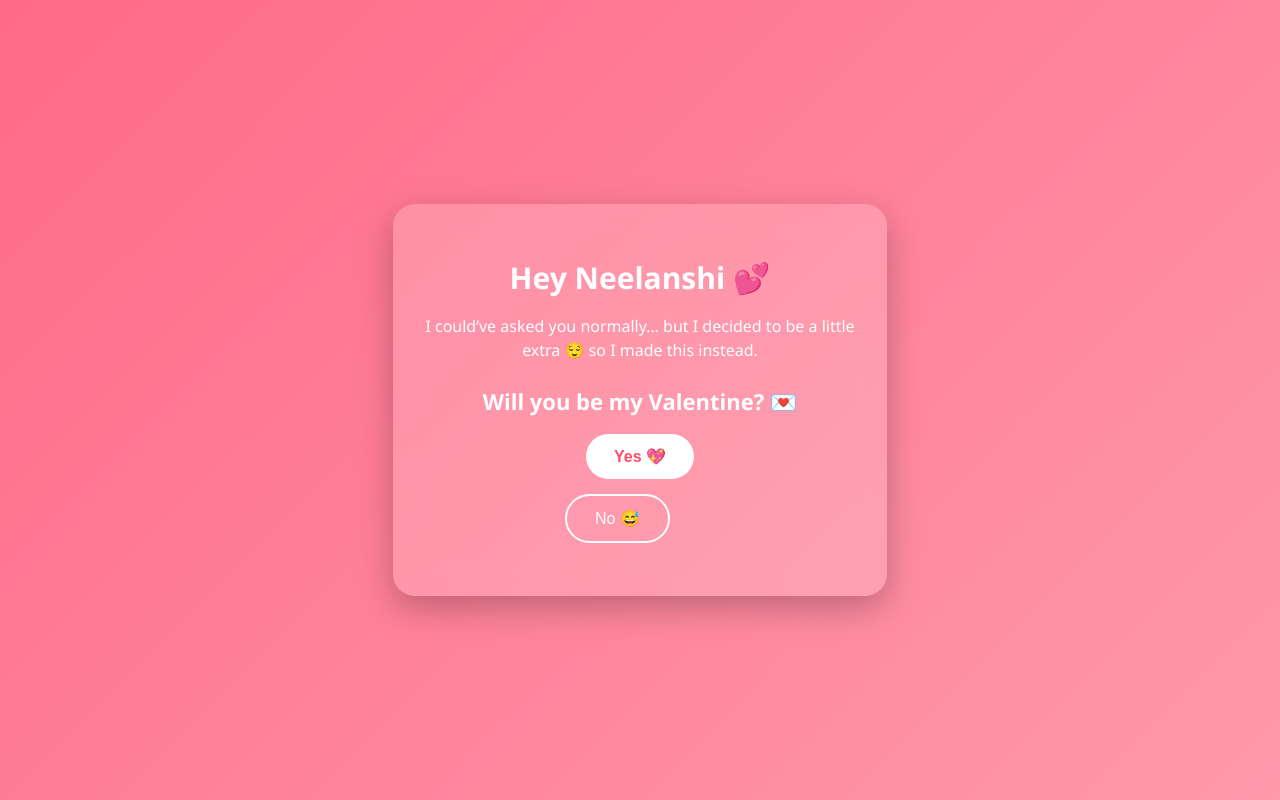
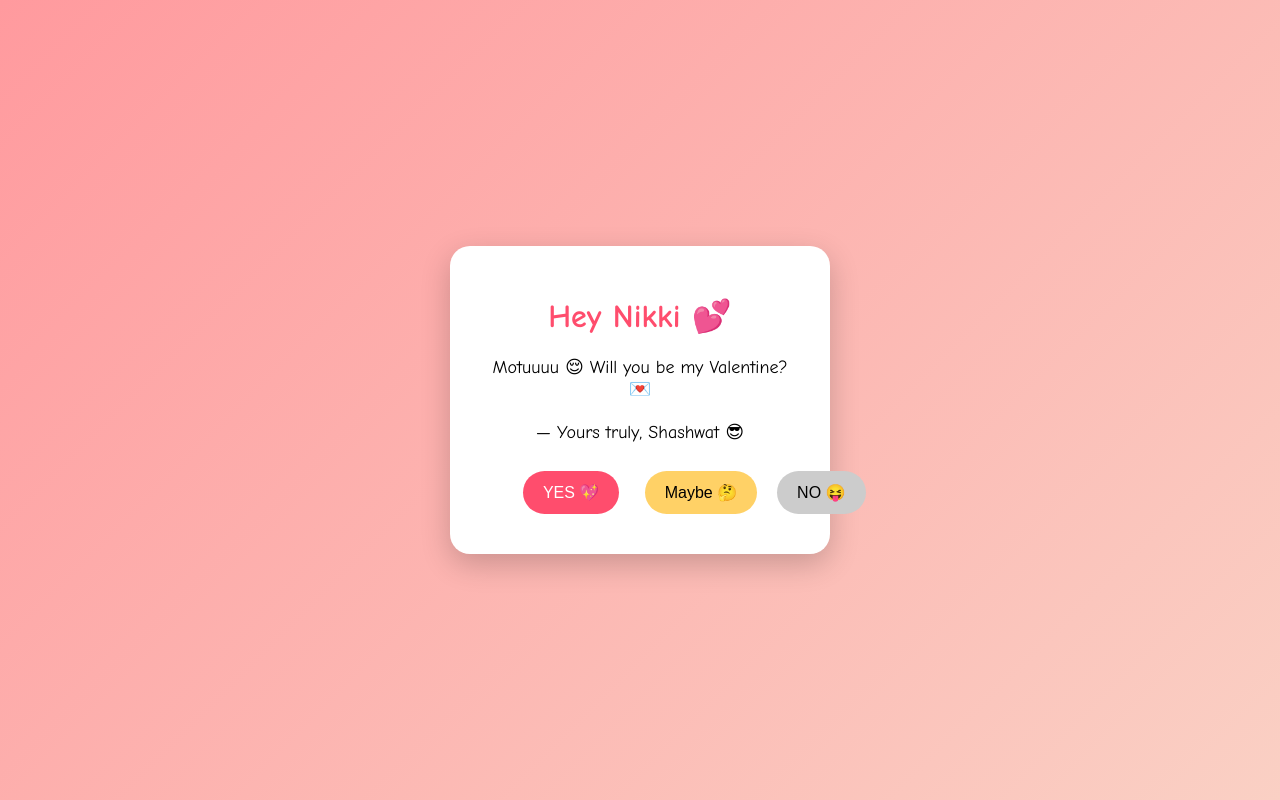
Before and after one commit to shashwatshokeen-gif/Valentine-, a plain HTML site: page index.html in a window 1280 px wide. Drawn offline with Linux system fonts and the light colour scheme.

Commit message:
Update Valentine message and styling in index.html

```diff
--- a/index.html
+++ b/index.html
@@ -1,154 +1,119 @@
 <!DOCTYPE html>
 <html lang="en">
 <head>
-    <meta charset="UTF-8">
-    <title>For Neelanshi 💖</title>
-    <meta name="viewport" content="width=device-width, initial-scale=1.0">
+  <meta charset="UTF-8" />
+  <title>Hey Nikki 💖</title>
+  <meta name="viewport" content="width=device-width, initial-scale=1.0" />
+
   <style>
     body {
       margin: 0;
-            font-family: 'Segoe UI', sans-serif;
-            background: linear-gradient(135deg, #ff6a88, #ff99ac);
       height: 100vh;
+      background: linear-gradient(135deg, #ff9a9e, #fad0c4);
       display: flex;
       justify-content: center;
       align-items: center;
-            color: #fff;
+      font-family: 'Comic Sans MS', cursive, sans-serif;
       overflow: hidden;
     }
 
     .card {
-            background: rgba(255, 255, 255, 0.18);
-            backdrop-filter: blur(12px);
-            padding: 32px;
-            border-radius: 22px;
+      background: white;
+      padding: 30px;
+      border-radius: 20px;
       text-align: center;
-            width: 90%;
-            max-width: 430px;
-            box-shadow: 0 12px 35px rgba(0,0,0,0.25);
+      max-width: 320px;
+      box-shadow: 0 10px 30px rgba(0,0,0,0.2);
     }
 
     h1 {
-            font-size: 30px;
-            margin-bottom: 8px;
-        }
-
-        h2 {
-            font-size: 22px;
-            margin: 18px 0;
+      color: #ff4d6d;
     }
 
     p {
-            font-size: 16px;
-            line-height: 1.5;
-            margin-bottom: 24px;
-        }
-
-        .buttons {
-            position: relative;
-            height: 130px;
+      font-size: 18px;
     }
 
     button {
+      padding: 12px 20px;
+      margin: 10px;
+      font-size: 16px;
       border: none;
-            padding: 13px 28px;
-            font-size: 16px;
       border-radius: 30px;
       cursor: pointer;
-            transition: all 0.2s ease;
     }
 
-        #yes {
-            background: #fff;
-            color: #ff4d6d;
-            font-weight: 600;
+    #yesBtn {
+      background: #ff4d6d;
+      color: white;
     }
 
-        #no {
-            background: transparent;
-            color: #fff;
-            border: 2px solid #fff;
+    #noBtn {
+      background: #ccc;
       position: absolute;
-            left: 140px;
-            top: 60px;
     }
 
-        #yes:hover {
-            transform: scale(1.12);
-        }
-
-        .celebrate {
-            display: none;
-            font-size: 20px;
-            margin-top: 22px;
-            line-height: 1.4;
-        }
-
-        .signature {
-            margin-top: 15px;
-            font-size: 14px;
-            opacity: 0.85;
+    #maybeBtn {
+      background: #ffd166;
     }
   </style>
 </head>
+
 <body>
 
-<div class="card">
-    <h1>Hey Neelanshi 💕</h1>
-
-    <p>
-        I could’ve asked you normally…
-        but I decided to be a little extra 😌
-        so I made this instead.
+  <div class="card" id="card">
+    <h1>Hey Nikki 💕</h1>
+    <p id="text">
+      Motuuuu 😌
+      Will you be my Valentine? 💌
+      <br><br>
+      — Yours truly, Shashwat 😎
     </p>
 
-    <h2>Will you be my Valentine? 💌</h2>
-
-    <div class="buttons">
-        <button id="yes">Yes 💖</button>
-        <button id="no">No 😅</button>
-    </div>
-
-    <div class="celebrate" id="celebrate">
-        YAYYY!! 🎉💘
-        Best decision of the day 😄
-        <br><br>
-        Step 1 complete.
-        Step 2: coffee with me? ☕😉
-        <div class="signature">— Shashwat 💫</div>
-    </div>
+    <button id="yesBtn" onclick="yesClicked()">YES 💖</button>
+    <button id="maybeBtn" onclick="maybeClicked()">Maybe 🤔</button>
+    <button id="noBtn" onmouseover="moveNo()">NO 😝</button>
   </div>
 
   <script>
-    const noBtn = document.getElementById("no");
-    const yesBtn = document.getElementById("yes");
-    const celebrate = document.getElementById("celebrate");
+    const questions = [
+      "Are you REALLY sure, Nikki? 🥺",
+      "Like 100% pakka? 😌",
+      "Motuu, last chance to say no 😏",
+      "Okay final final… YES? 💍💖"
+    ];
 
-    let yesClicks = 0;
+    let step = 0;
 
-yesBtn.addEventListener("click", () => {
-    yesClicks++;
-
-    if (yesClicks === 1) {
-        yesBtn.innerText = "Are you sure? 😏";
+    function yesClicked() {
+      if (step < questions.length) {
+        document.getElementById("text").innerHTML = questions[step];
+        step++;
+      } else {
+        document.getElementById("card").innerHTML = `
+          <h1>YAYYYYY 🎉💖</h1>
+          <p>
+            Officially my Valentine now 😍<br><br>
+            I owe you chocolates, hugs & infinite love 🍫🤗
+            <br><br>
+            — Shashwat 💘
+          </p>
+        `;
       }
-    else if (yesClicks === 2) {
-        yesBtn.innerText = "Like… REALLY sure? 🥺";
-    }
-    else if (yesClicks === 3) {
-        yesBtn.innerText = "Nikki… think once more 😌";
-    }
-    else if (yesClicks === 4) {
-        yesBtn.innerText = "Moti last chance h 💖";
-    }
-    else {
-        celebrate.style.display = "block";
-        yesBtn.style.display = "none";
-        noBtn.style.display = "none";
     }
 
-    yesBtn.style.transform = `scale(${1 + yesClicks * 0.05})`;
-});
+    function maybeClicked() {
+      document.getElementById("text").innerHTML =
+        "Maybe means YES but with drama 😏💖";
+    }
+
+    function moveNo() {
+      const noBtn = document.getElementById("noBtn");
+      const x = Math.random() * (window.innerWidth - 100);
+      const y = Math.random() * (window.innerHeight - 100);
+      noBtn.style.left = x + "px";
+      noBtn.style.top = y + "px";
+    }
   </script>
 
 </body>
```
Lines whose indentation alone changed are shown as unchanged.
